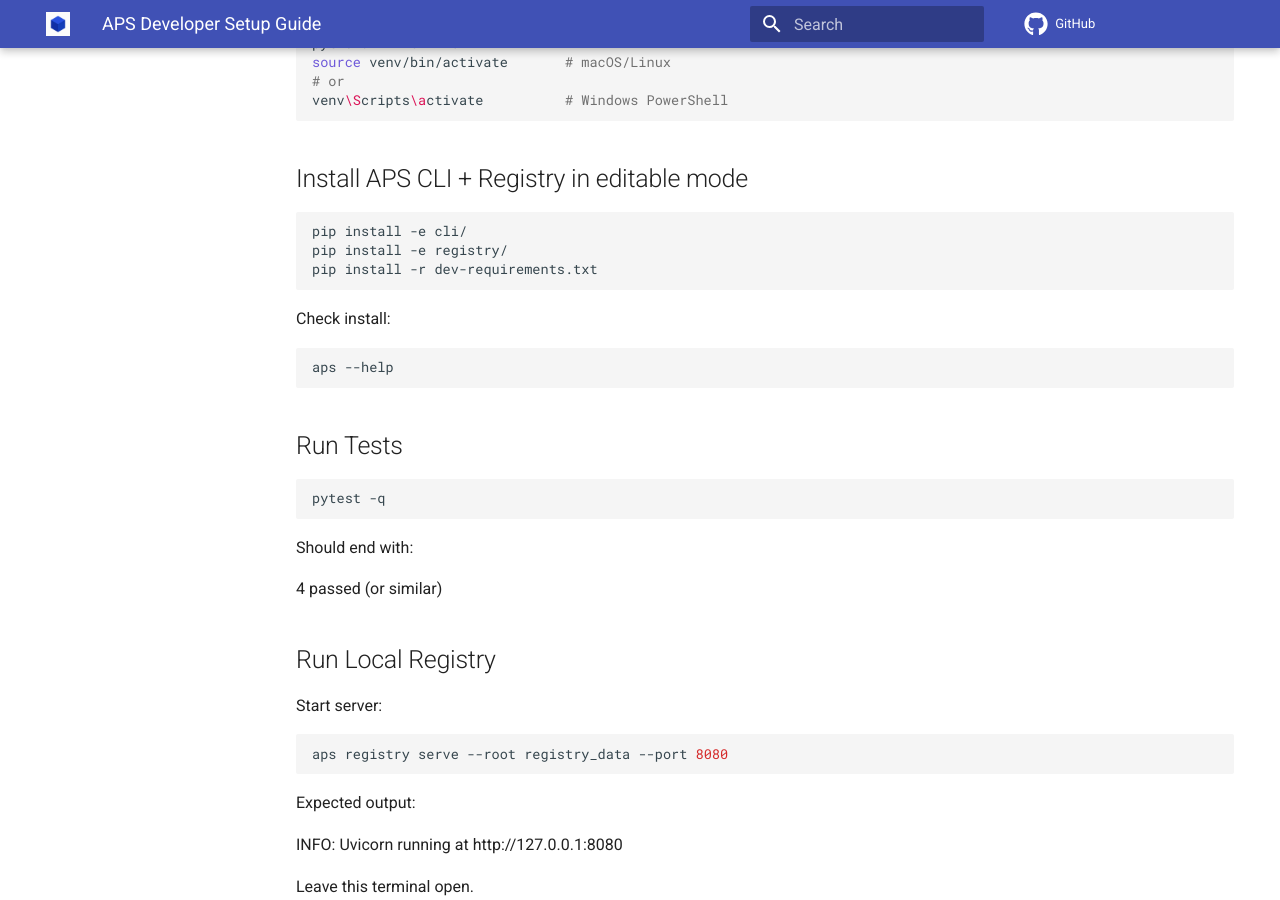
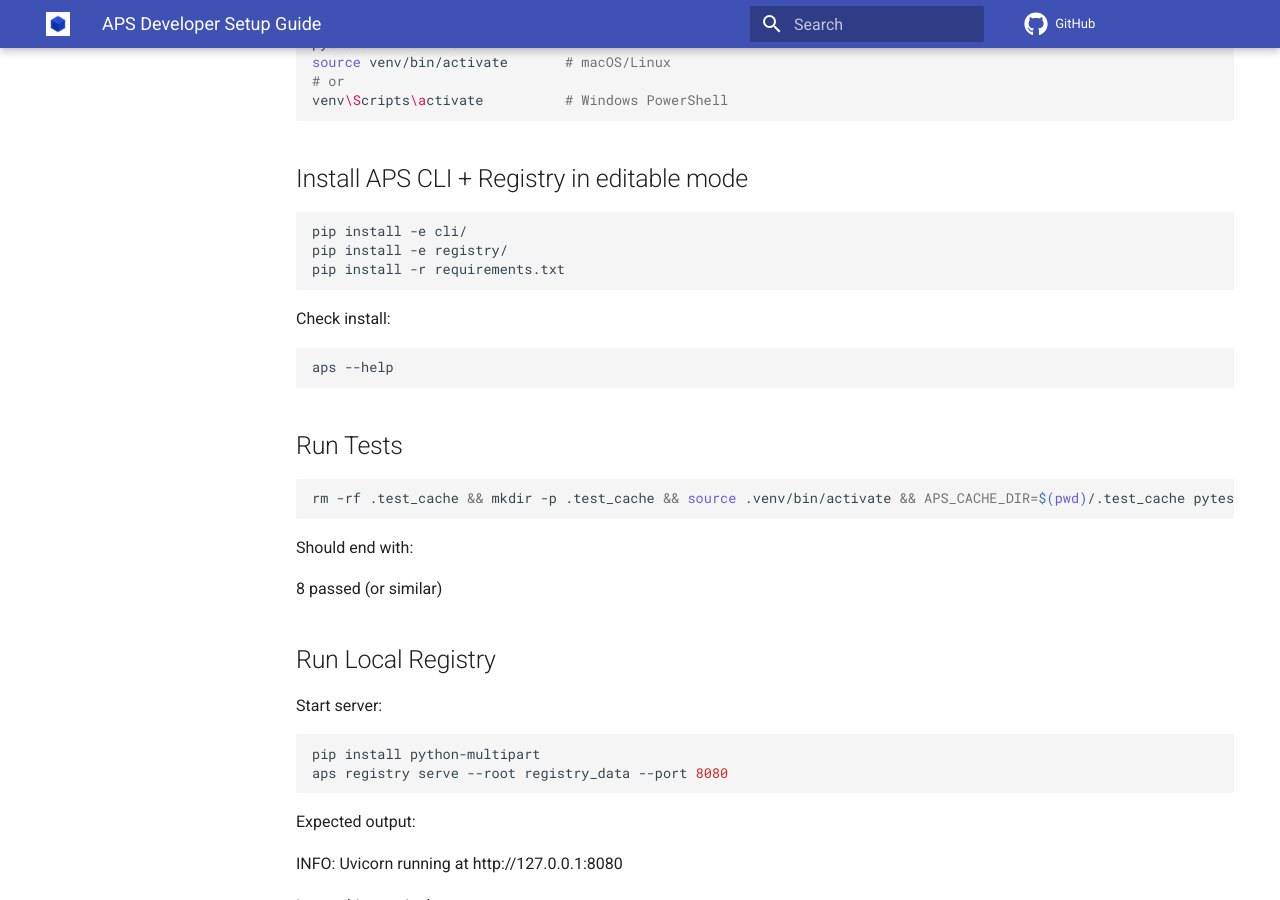
Before and after one commit to vedahegde60/agent-packaging-standard, an MkDocs documentation site: the page built from docs/dev-setup.md, in a window 1280 px wide and 900 px high, scrolled down 1004 px. Built offline with MkDocs 1.6.1 and Material for MkDocs 9.7.7, drawn with Linux system fonts in a browser that asks for light colours; comment, search, counter and statistics services are not loaded.

Commit message:
Correct some commands

````diff
--- a/docs/dev-setup.md
+++ b/docs/dev-setup.md
@@ -40,7 +40,7 @@ venv\Scripts\activate          # Windows PowerShell
 ```bash
 pip install -e cli/
 pip install -e registry/
-pip install -r dev-requirements.txt
+pip install -r requirements.txt
 ```
 
 Check install:
@@ -50,17 +50,18 @@ aps --help
 
 ## Run Tests
 ```bash
-pytest -q
+rm -rf .test_cache && mkdir -p .test_cache && source .venv/bin/activate && APS_CACHE_DIR=$(pwd)/.test_cache pytest -q
 ```
 
 Should end with:
 
-4 passed (or similar)
+8 passed (or similar)
 
 ## Run Local Registry
 
 Start server:
 ```bash
+pip install python-multipart
 aps registry serve --root registry_data --port 8080
 ```
 
````
